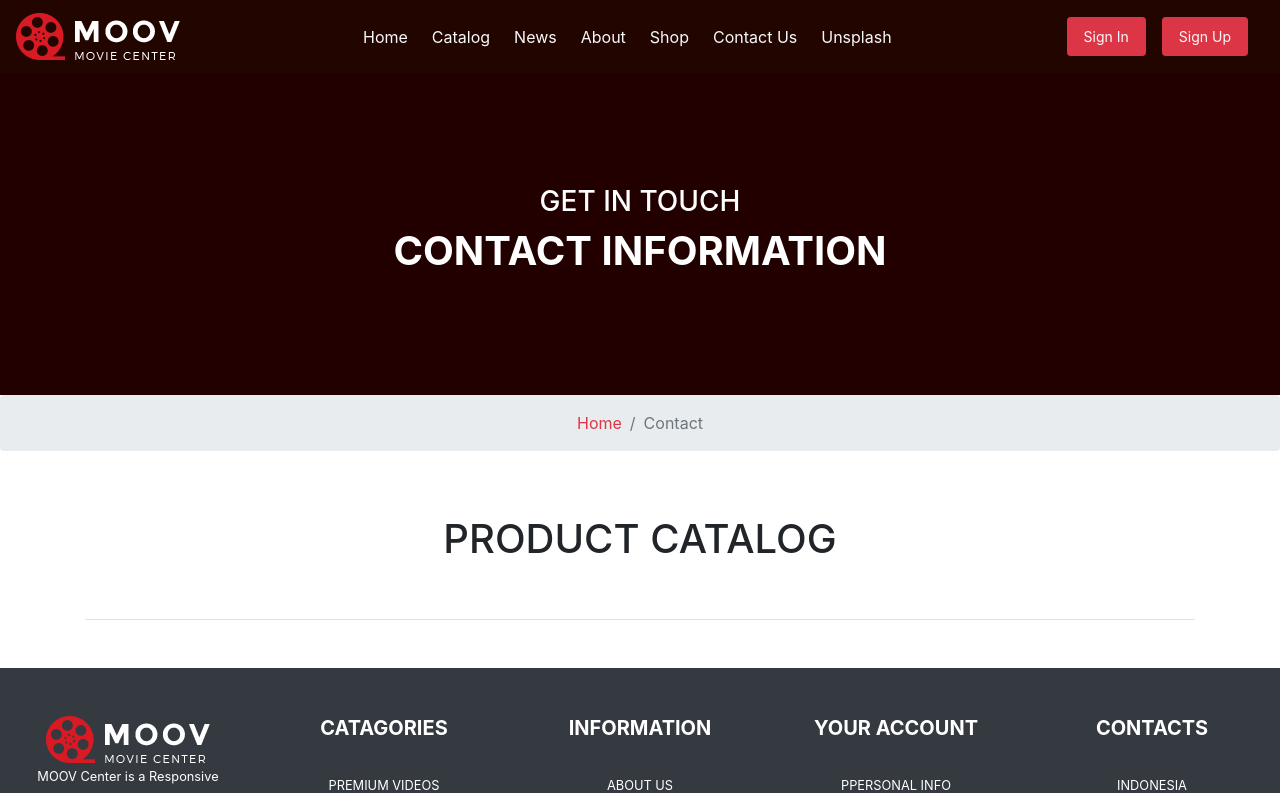
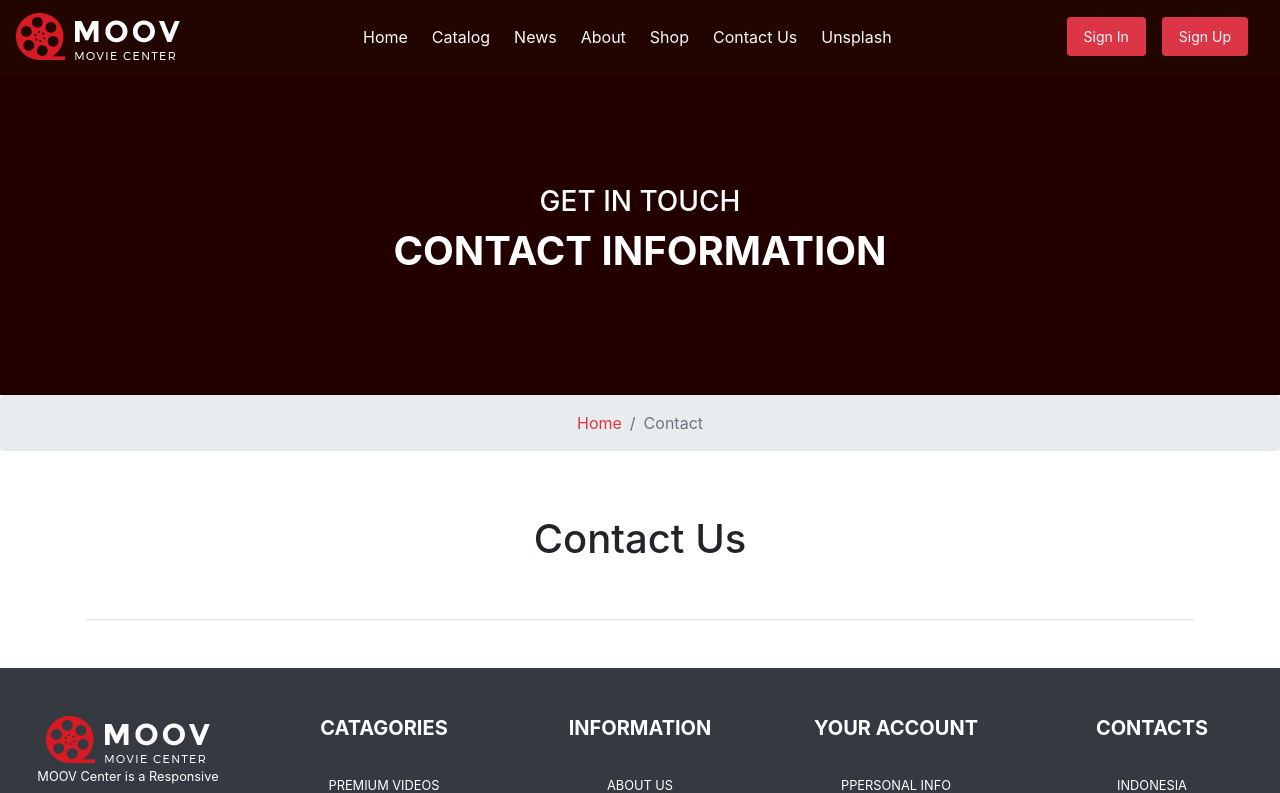
Before and after one commit to bayuiqballl/Catalog-Movie-ReactJS, a React (Create React App) app: page /Contact in a window 1280 px wide. Shown: the top 793 px of the page. Built offline with nearby package versions, Linux system fonts and the light colour scheme.

Commit message:
init Contact section

```diff
--- a/src/components/ComponentContact/ContactSection.js
+++ b/src/components/ComponentContact/ContactSection.js
@@ -5,7 +5,7 @@ const ContactSection = () => {
         <div>
             <div className="container">
                 <div className="mt-5 mb-5 border-bottom">
-                    <h1 className="pb-5">PRODUCT CATALOG</h1>
+                    <h1 className="pb-5">Contact Us</h1>
                 </div>
             </div>
         </div>
```
